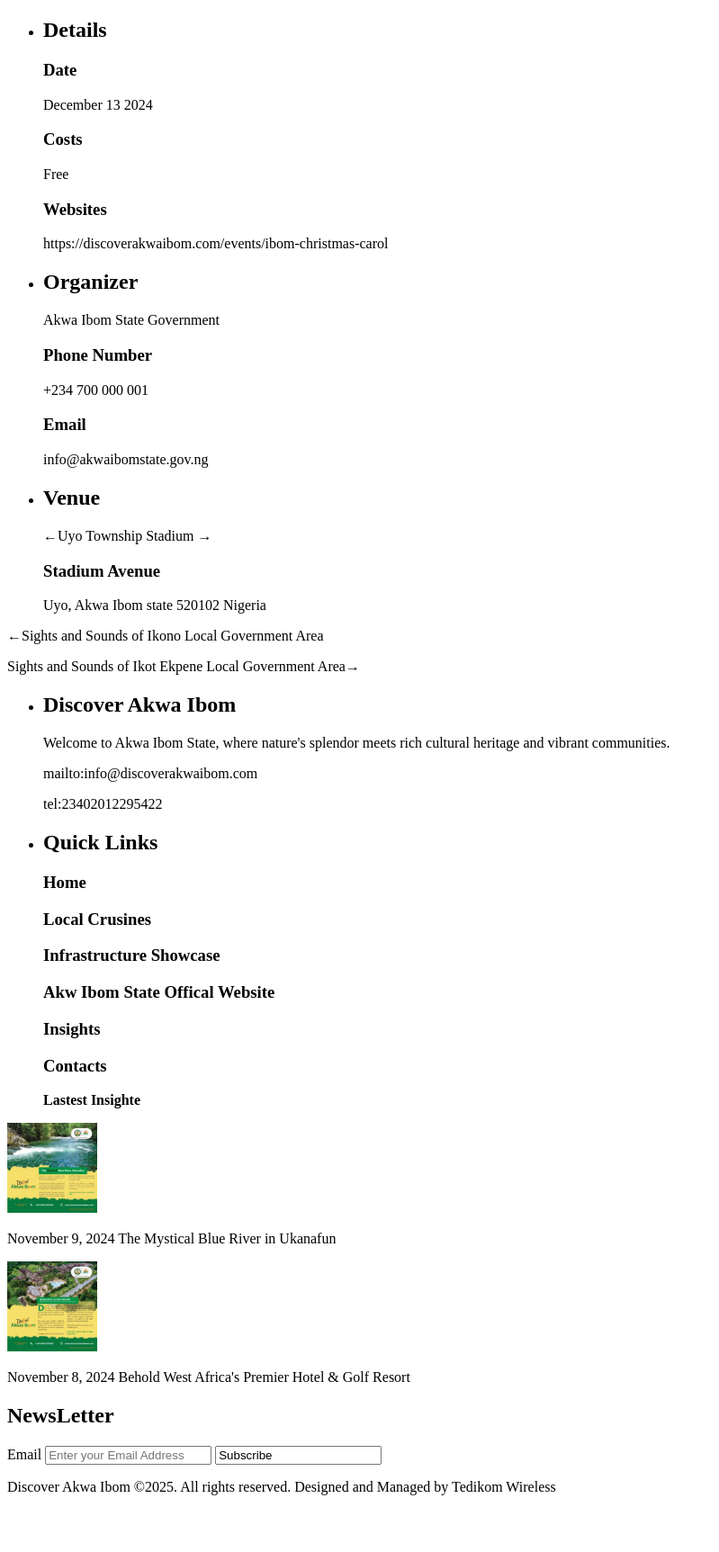
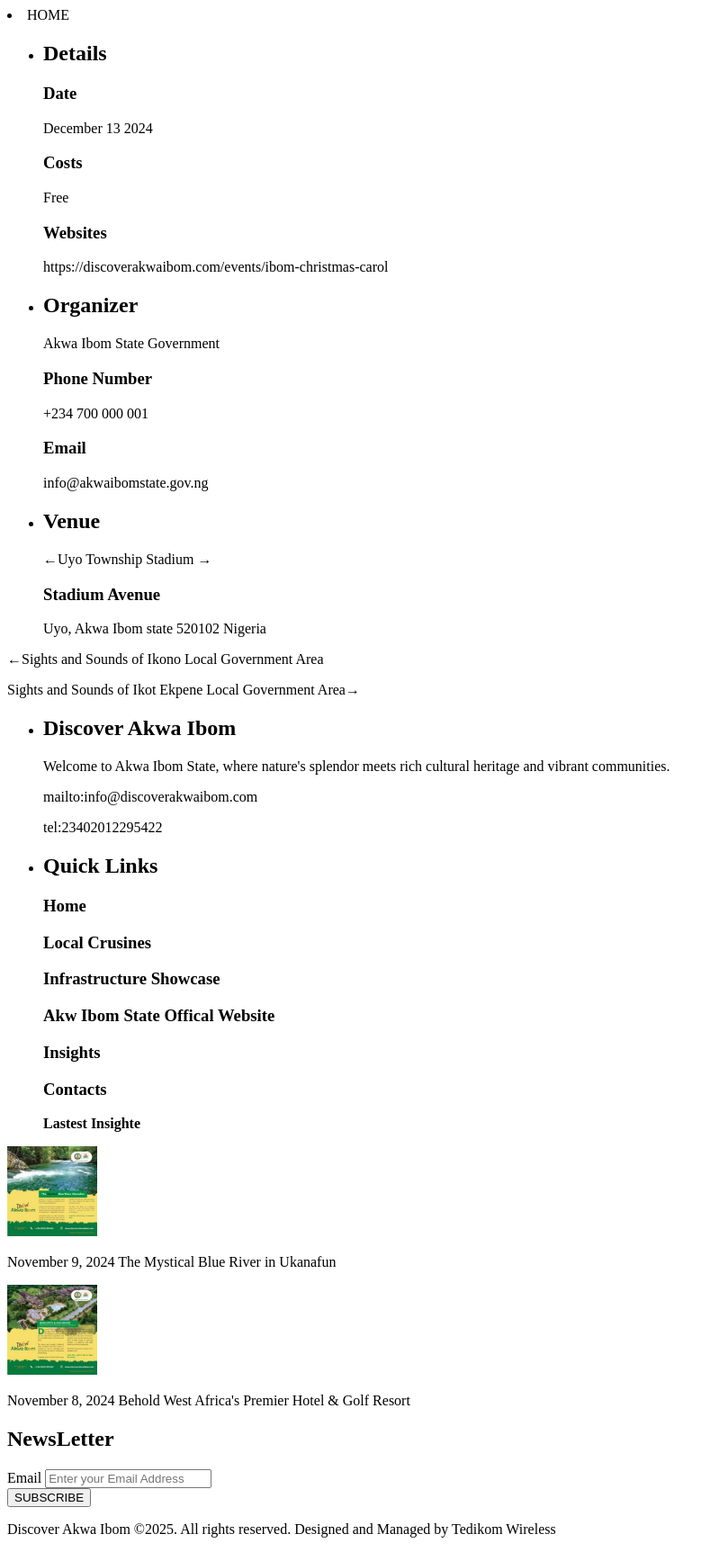
Before and after one commit to Idara-9856/Assignment_05, a plain HTML site: page index.html in a window 1280 px wide. Shown: the whole page at 90% size, without its empty margins (0-799 px from the left). Before the commit the page ends 1678 px from the top, so only its background shows below. Drawn offline with Linux system fonts and the light colour scheme.

Commit message:
i modified the files

```diff
--- a/index.html
+++ b/index.html
@@ -6,7 +6,13 @@
     <title>Akwa Ibom Christmas Carol</title>
 </head>
 <body>
-    <ul>
+    <section>
+        <nav>
+            <li><a href="drums.html"></a>HOME</li>
+    </nav>
+    </section>
+    <div>
+        <ul>
         <li>
             <h2>Details</h2>
             <h3>Date</h3>
@@ -63,6 +69,7 @@
     <ul>
         <strong>Lastest Insighte</strong>
      </ul>
+    </div>
      <div>
         <img src="./image/image.jpeg" alt="" width="100px">
         <p>November 9, 2024
@@ -76,8 +83,8 @@
      <h2>NewsLetter</h2>
 <div>
         <label>Email</label>
-        <input type="email" placeholder="Enter your Email Address" />
-        <input type="Subscribe"value="Subscribe">
+        <input type="email" placeholder="Enter your Email Address"> <br>
+        <button type="button">SUBSCRIBE</button>
       </div>
       <Footer>
         <P> Discover Akwa Ibom &copy;2025. All rights reserved. Designed and Managed by Tedikom Wireless</P>
```
Also changed, not shown: drums.html (+9 -1 lines).
